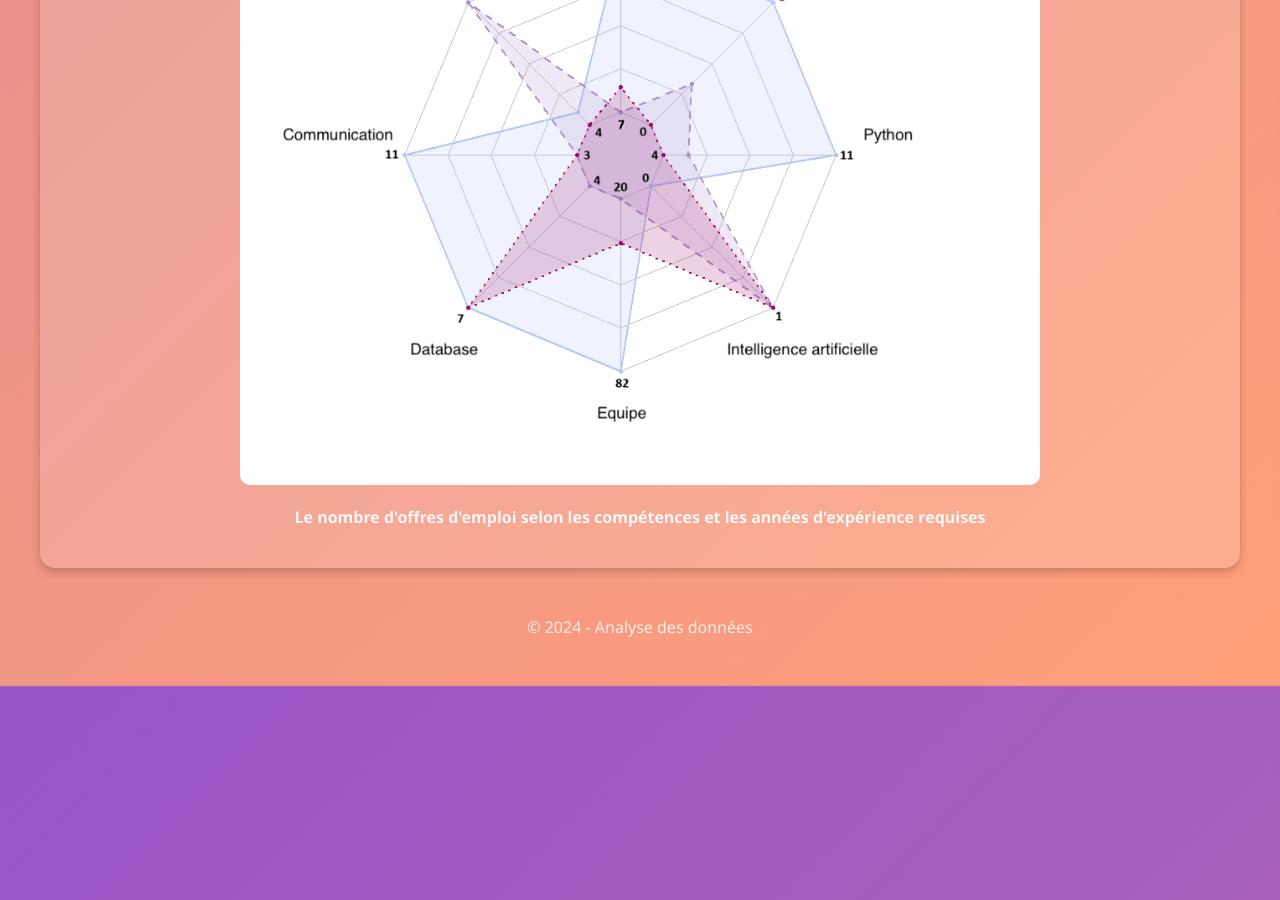
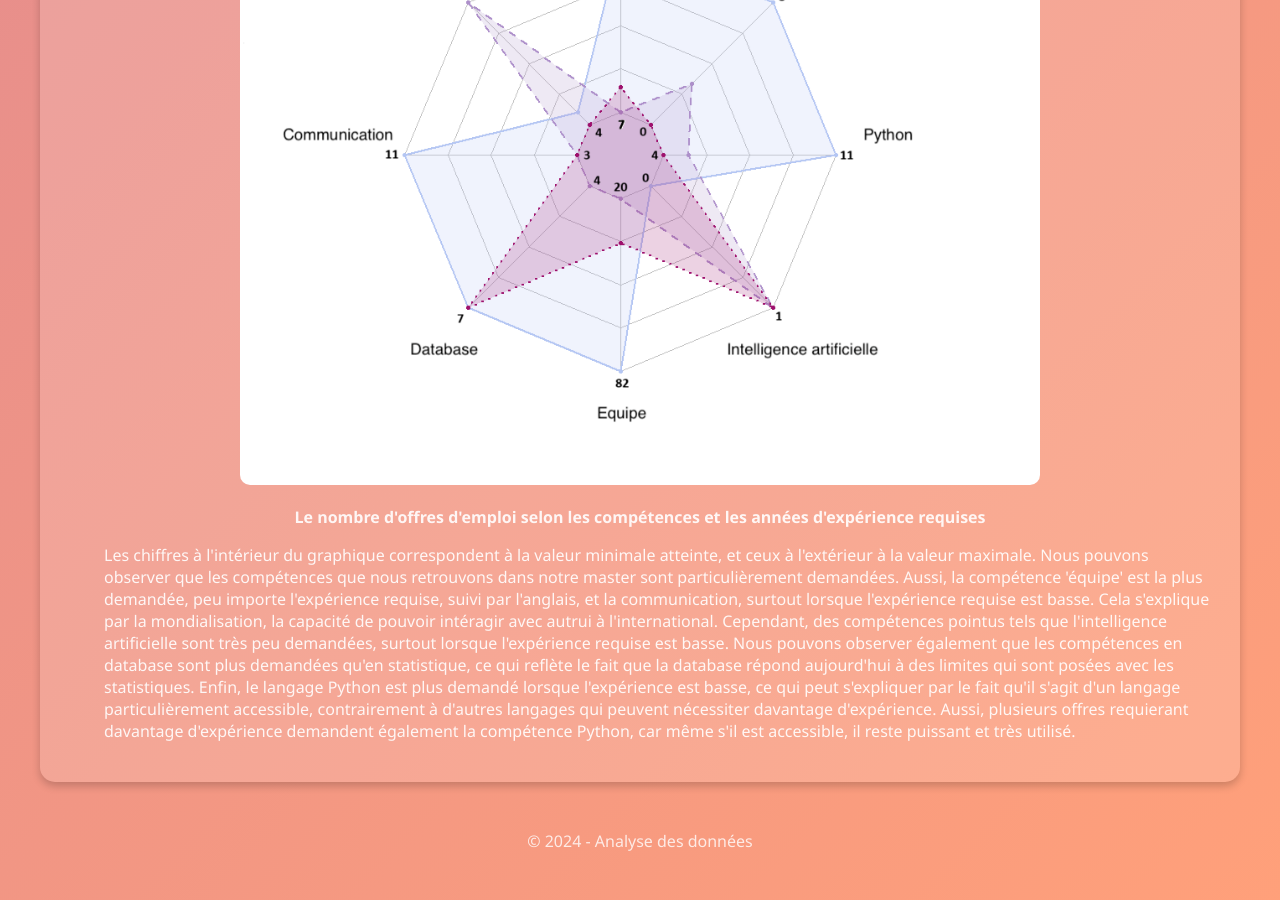
Before and after one commit to SebastienH422/ProjetR.smams, a Jekyll site: the page analyses.html, which Jekyll copies as it is, in a window 1280 px wide and 900 px high, scrolled down 7759 px. Built offline with Jekyll 4.4.1, drawn with Linux system fonts in a browser that asks for light colours; before the commit the page ends 8445 px from its top, so only the background shows below that.

Commit message:
Update analyses.html

```diff
--- a/analyses.html
+++ b/analyses.html
@@ -255,6 +255,8 @@ Nous observons une répartition assez équitable au niveau des salaires, mis à
                     <strong>Le nombre d'offres d'emploi selon les compétences et les années d'expérience requises</strong>
                 </p>
 
+                <p style="margin-left: 2.5rem;">Les chiffres à l'intérieur du graphique correspondent à la valeur minimale atteinte, et ceux à l'extérieur à la valeur maximale. Nous pouvons observer que les compétences que nous retrouvons dans notre master sont particulièrement demandées. Aussi, la compétence 'équipe' est la plus demandée, peu importe l'expérience requise, suivi par l'anglais, et la communication, surtout lorsque l'expérience requise est basse. Cela s'explique par la mondialisation, la capacité de pouvoir intéragir avec autrui à l'international. Cependant, des compétences pointus tels que l'intelligence artificielle sont très peu demandées, surtout lorsque l'expérience requise est basse. Nous pouvons observer également que les compétences en database sont plus demandées qu'en statistique, ce qui reflète le fait que la database répond aujourd'hui à des limites qui sont posées avec les statistiques. Enfin, le langage Python est plus demandé lorsque l'expérience est basse, ce qui peut s'expliquer par le fait qu'il s'agit d'un langage particulièrement accessible, contrairement à d'autres langages qui peuvent nécessiter davantage d'expérience. Aussi, plusieurs offres requierant davantage d'expérience demandent également la compétence Python, car même s'il est accessible, il reste puissant et très utilisé.</p>
+
             </div>
         </main>
 
```
